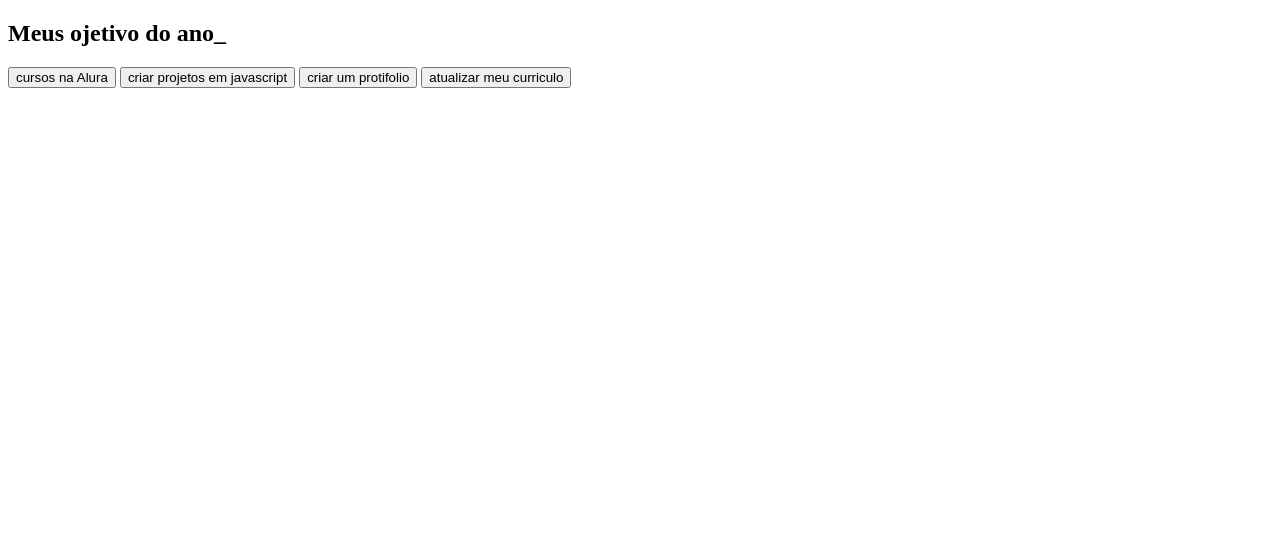
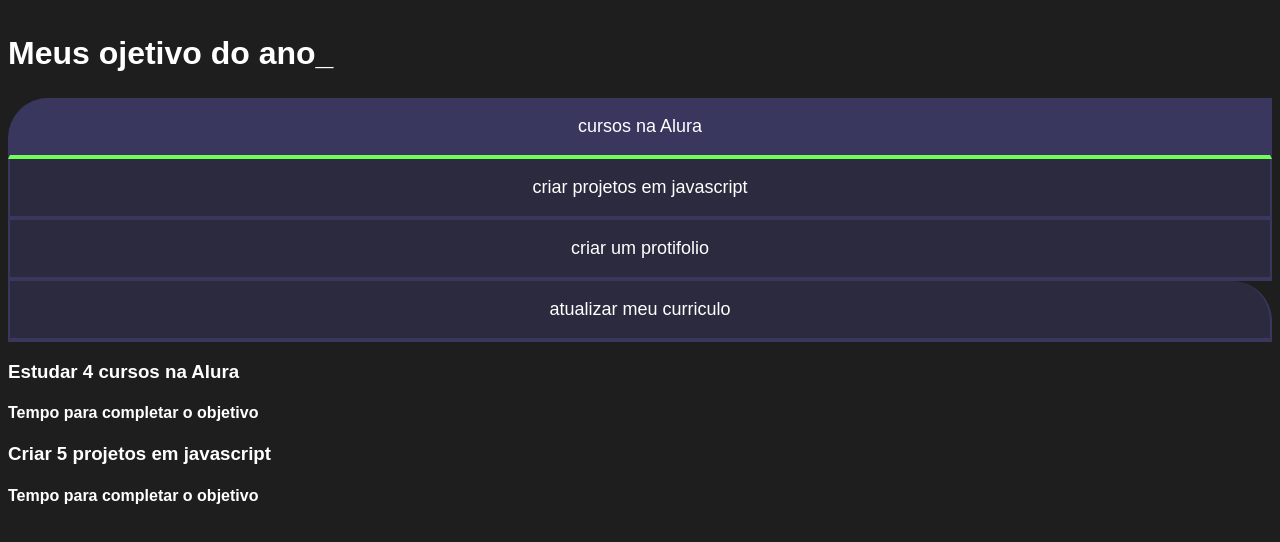
Before and after one commit to larissadiaschejowich/3-b-2024, a plain HTML site: page 3-b-2024-main/index.html in a window 1280 px wide. Drawn offline with Linux system fonts and the light colour scheme.

Commit message:
Add files via upload

```diff
--- a/3-b-2024-main/index.html
+++ b/3-b-2024-main/index.html
@@ -4,7 +4,7 @@
         <meta charset="UTF-8">
         <meta name="viewport" content="width=device-width, initial-scale=1.0">
         <title> MEUS OBJETIVOS DO ANO</title>
-        <link rel="stylesheet" href="styles.css">
+        <link rel="stylesheet" href="style.css">
     </head>
     <body>
         <section class="conteudo-principal"></section>
@@ -15,6 +15,18 @@
             <button class="botao">criar um protifolio</button>
             <button class="botao">atualizar meu curriculo</button>
         </div>
+        <div class="abas-textos">
+            <div class="aba-conteudo">
+                <h3 class="aba-conteudo-titulo-principal">Estudar 4 cursos na Alura</h3>
+                <h4 class="aba-conteudo-titulo-secundario">Tempo para completar o objetivo</h4>
+            </div>
+            <div class="aba-conteudo">
+                <h3 class="aba-conteudo-titulo-principal">Criar 5 projetos em javascript</h3>
+                <h4 class="aba-conteudo-titulo-secundario">Tempo para completar o objetivo</h4>
+            </div>
+            <div class="aba-conteudo">
+            </div>
+        </div>
         <script src="main.js"></script>
     </body>
 </html>
```
Also changed, not shown: 3-b-2024-main/3-b-2024-main/main.js (added, +14 -0 lines).
